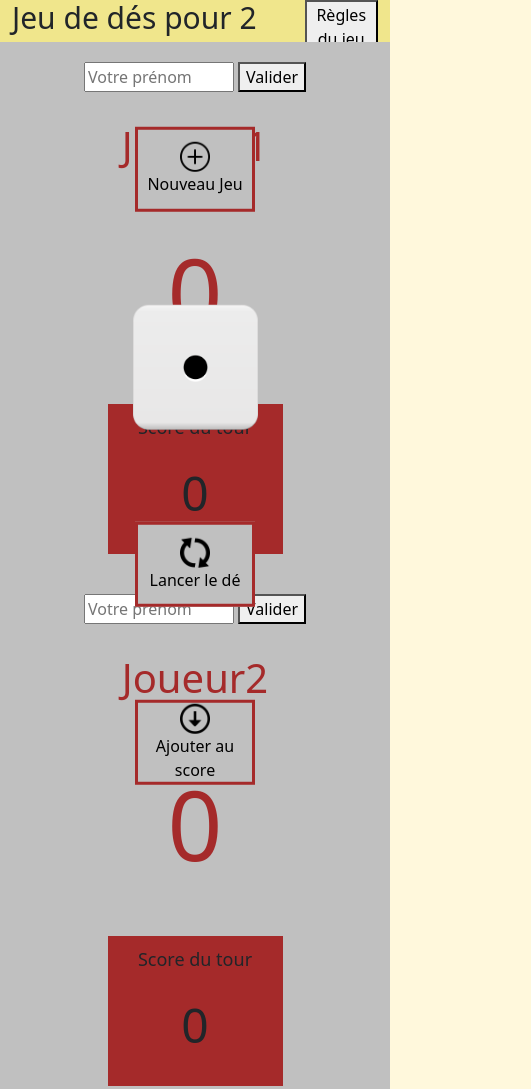
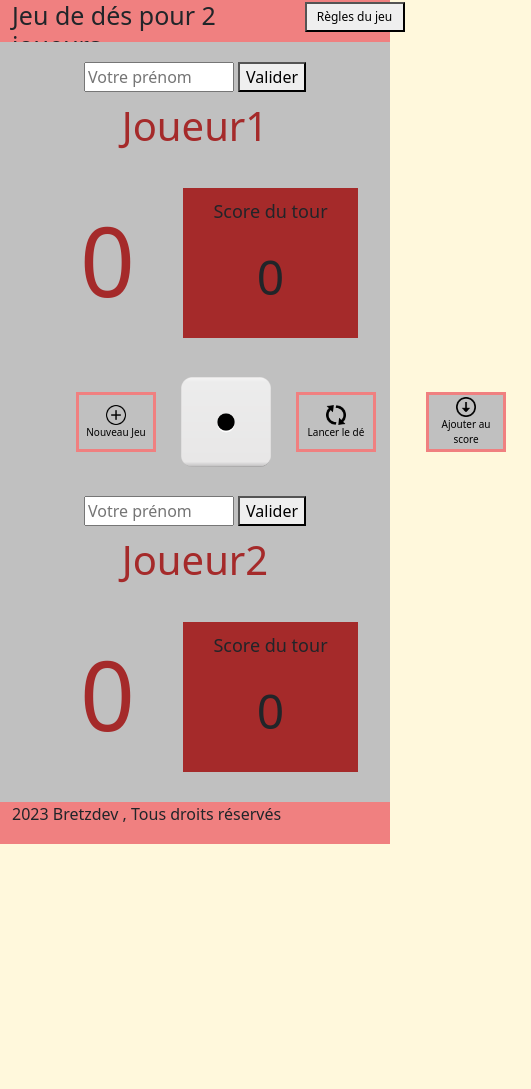
Before and after one commit to Bretzddev/JSGameDice, a plain HTML site: page index.html in a window 390 px wide. Shown: the top 1089 px of the page, 531 px wide, since content can reach past the window. After the commit the page ends 844 px from the top, so only its background shows below. Drawn offline with nearby package versions, Linux system fonts and the light colour scheme.

Commit message:
Adaptative Layout Modifications

```diff
--- a/index.html
+++ b/index.html
@@ -13,7 +13,7 @@
     <header class="container-sm">
         <div class="row">
             <div class="col-9"><h1>Jeu de dés pour 2 joueurs</h1></div>
-            <div class="col-3"><button onclick="regles()" type="button"> Règles du jeu </button> </div>
+            <div class="col-3"><button onclick="regles()" type="button" class="rulesbtn"> Règles du jeu </button> </div>
         </div>
     </header>
     <main class="container-sm">
@@ -26,7 +26,7 @@
                     </form>
                 </div>
                 <h2 id="nom1"> Joueur1 </h2>
-            <div id="ligne1" class="row-cols-1" >
+            <div id="ligne1" class="scoreplayer" >
                 <div class="score">
                     <p id="score1" class="score"> 0 </p>
                 </div>
@@ -44,7 +44,7 @@
                     </form>
                 </div>
                 <h2 id="nom2"> Joueur2 </h2>
-                <div id="ligne2" class="row-cols-1" >
+                <div id="ligne2" class="scoreplayer" >
                     <div class="score">
                         <p id="score2" class="score"> 0 </p>
                     </div>
@@ -54,16 +54,16 @@
                     </div>
                 </div>
             </div>
-            <div class="cmdh vh-100" >
-                <div> <button class="overbtn" onclick="newGame()" type="button"> <img src="Images/plus.png" width="30" height="30"> <br> Nouveau Jeu </button> </div>
+            <div class="cmd" >
+                <div> <button class="overbtn" onclick="newGame()" type="button"> <img src="Images/plus.png" alt="plus" class="imgmenu"> <br> Nouveau Jeu </button> </div>
                 <div> <img id="imgDe" alt="dé" src="Images/dice1.png" class="affde">  </img> </div>
-                <div> <button class="overbtn" onclick="rollDice()" type="button"> <img src="Images/refresh.png" width="30" height="30"> <br> Lancer le dé </button> </div>
-                <div> <button class="overbtn" onclick="addScore()" type="button"> <img src="Images/down.png" width="30" height="30"> <br> Ajouter au score </button> </div>
+                <div> <button class="overbtn" onclick="rollDice()" type="button"> <img src="Images/refresh.png" alt="flèches" class="imgmenu"> <br> Lancer le dé </button> </div>
+                <div> <button class="overbtn" onclick="addScore()" type="button"> <img src="Images/down.png" alt="bas" class="imgmenu"> <br> Ajouter au score </button> </div>
             </div>
         </div>
     </main>
     <footer class="container-sm">
-
+        <p> 2023 Bretzdev , Tous droits réservés </p>
     </footer>
     <script src="https://cdn.jsdelivr.net/npm/popper.js@1.12.9/dist/umd/popper.min.js" integrity="sha384-ApNbgh9B+Y1QKtv3Rn7W3mgPxhU9K/ScQsAP7hUibX39j7fakFPskvXusvfa0b4Q" crossorigin="anonymous"></script>
     <script src="script.js"></script>
--- a/script.js
+++ b/script.js
@@ -17,16 +17,23 @@ let activePlayer
 
 
 function regles() {
-    alert(
-       " Règles du jeu : "
-    )
+    var msg = ` Règles du jeu :
+
+   1. Le joueur actif peut faire deux choix : lancer le dé ou enregister ses points.
+
+   2. Lors de chaque lancé, si le dé affiche un 1, le score du tour du joueur actif est remis à 0 et la main passe à l'adversaire.
+
+   3. Tant que le dé n'affiche pas de 1 le joueur peut lancer le dé autant de fois qu'il le souhaite. Il augmente ainsi son score du tour.
+
+   4. Lorsque le joueur décide d'enregistrer ses points, le score du tour est tranféré dans le score total. Le score du tour est alors remis à 0 et la main passe à l'adversaire.
+
+   5. Le joueur qui gagne est celui qui arrive à enregister 100 points dans son score total.
+    `
+    alert(msg)
 }
 
-
-
-
 function name1() {
-    else {nomJ1.innerText = nameJ1.value}
+    nomJ1.innerText = nameJ1.value
 }
 
 function name2() {
@@ -68,7 +75,9 @@ function rollDice() {
     imgDice(nbreDice);
     if (player1.getAttribute('class')==='player col active') {
         if (nbreDice === 1) {changePlayer2()} else { cScore1 += nbreDice ; curScore1.innerText = cScore1}}
-    else { if (nbreDice === 1) {changePlayer1()} else { cScore2 += nbreDice; curScore2.innerText = cScore2}}
+    else if (player2.getAttribute('class')==='player col active') {
+        if (nbreDice === 1) {changePlayer1()} else { cScore2 += nbreDice; curScore2.innerText = cScore2}}
+    else {alert(`Pour commencer une nouvelle partie, veuillez appuyer sur le bouton "Nouveau jeu"`)}
 }
 
 function imgDice(n) {
@@ -100,17 +109,21 @@ function addScore() {
         score1.innerText = pScore1 ;
         winGame1(pScore1);
     }
-    else {
+    else if (player2.getAttribute('class')==='player col active') {
         pScore2 += cScore2 ;
         score2.innerText = pScore2 ;
         changePlayer1();
         winGame2(pScore2);
     }
+    else {alert(`Pour commencer une nouvelle partie, veuillez appuyer sur le bouton "Nouveau jeu"`)}
 }
 
 function winGame1(n) {
     if (n>=100) {
-        alert('Player1 gagne');
+        alert(` Bravo ${nameJ1.value}, tu as enregistré ${n} points.
+
+        Tu as gagné la partie !`
+        );
         newGame();
     } else {
         changePlayer2()
@@ -119,7 +132,9 @@ function winGame1(n) {
 
 function winGame2(n) {
     if (n>=100) {
-        alert('Player2 gagne');
+        alert(` Bravo ${nameJ2.value}, tu as enregistré ${n} points.
+
+        Tu as gagné la partie !`);
         newGame();
     } else {
         changePlayer1()
--- a/style.css
+++ b/style.css
@@ -4,7 +4,7 @@ body{
 
 header {
     height: 5vh;
-    background-color: khaki;
+    background-color: lightcoral;
 }
 
 form {
@@ -12,18 +12,26 @@ form {
 }
 
 h1 {
-    font-size: 30px;
+    font-size: 25px;
+}
+
+.rulesbtn {
+    width: 100px;
+    height: 30px;
+    font-size: 12px;
+    align-self: center;
+    margin-top: 2px;
 }
 
 h2 {
-    padding: 30px;
+    padding: 10px;
     font-size: 40px;
     color: brown;
 }
 
 footer {
     height: 5vh;
-    background-color: khaki;
+    background-color: lightcoral;
 }
 
 input {
@@ -49,7 +57,7 @@ input {
 
 .score{
     font-size: 96px;
-    margin-top: 20px;
+    margin-top: 10px;
     color: brown;
 }
 
@@ -61,7 +69,7 @@ input {
     width: 175px;
     height: 150px;
     background-color: brown;
-    margin-top: 40px;
+    margin-top: 20px;
     margin-left: auto;
     margin-right: auto;
     font-size: 18px;
@@ -77,8 +85,9 @@ input {
     height: 125px;
 }
 
-.cmdh {
+.cmd {
     position: absolute;
+    height: 100vh;
     display: grid;
     align-content: space-evenly;
     background-color:transparent;
@@ -87,20 +96,60 @@ input {
     transform: translate(-50%, -46%);
 }
 
-.cmdw {
-    position: absolute;
-    background-color:beige;
-    justify-content: center;
-    top: 50%; left: 50%;
-    transform: translate(-43%, -50%);
-}
-
 .overbtn {
     background-color: silver;
     border: 3px solid;
-    border-color: brown;
+    border-color: lightcoral;
     margin-left: 25px;
     margin-right: 25px;
     width: 120px;
     height: 85px;
 }
+
+.imgmenu{
+    width: 30px;
+    height: 30px;
+}
+
+@media screen and (max-width: 768px) {
+    .cmd {position: absolute;
+        width: 80vw;
+        display: grid;
+        grid-template-columns: 1fr 1fr 1fr 1fr;
+        background-color: transparent;
+        justify-content: space-evenly;
+        align-items: center;
+        top: 50%; left: 50%;
+        transform: translate(-50%, -50%);
+    }
+
+    .overbtn {
+        width: 80px;
+        height: 60px;
+        background-color: silver;
+        font-size: 10px;
+        border: 3px solid;
+        border-color: lightcoral;
+    }
+
+    .affde {
+        width: 90px;
+        height: 90px;
+    }
+
+    .imgmenu{
+        width: 20px;
+        height: 20px;
+    }
+
+    .scoreplayer {
+        display: grid;
+        grid-template-columns: 1fr 1fr;
+    }
+
+    .mainh {
+        height: 90vh;
+        align-content: space-between;
+        background-color: silver;
+    }
+}
```
